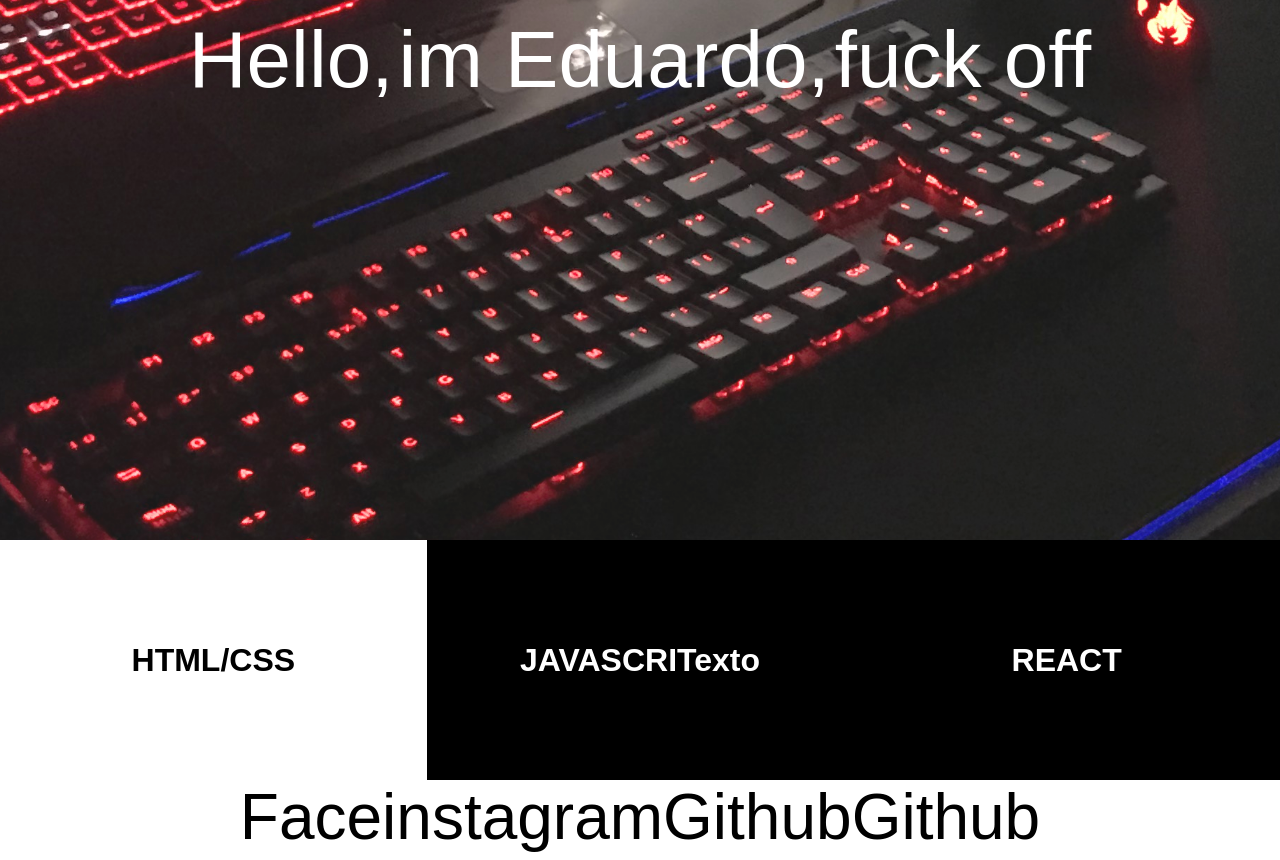
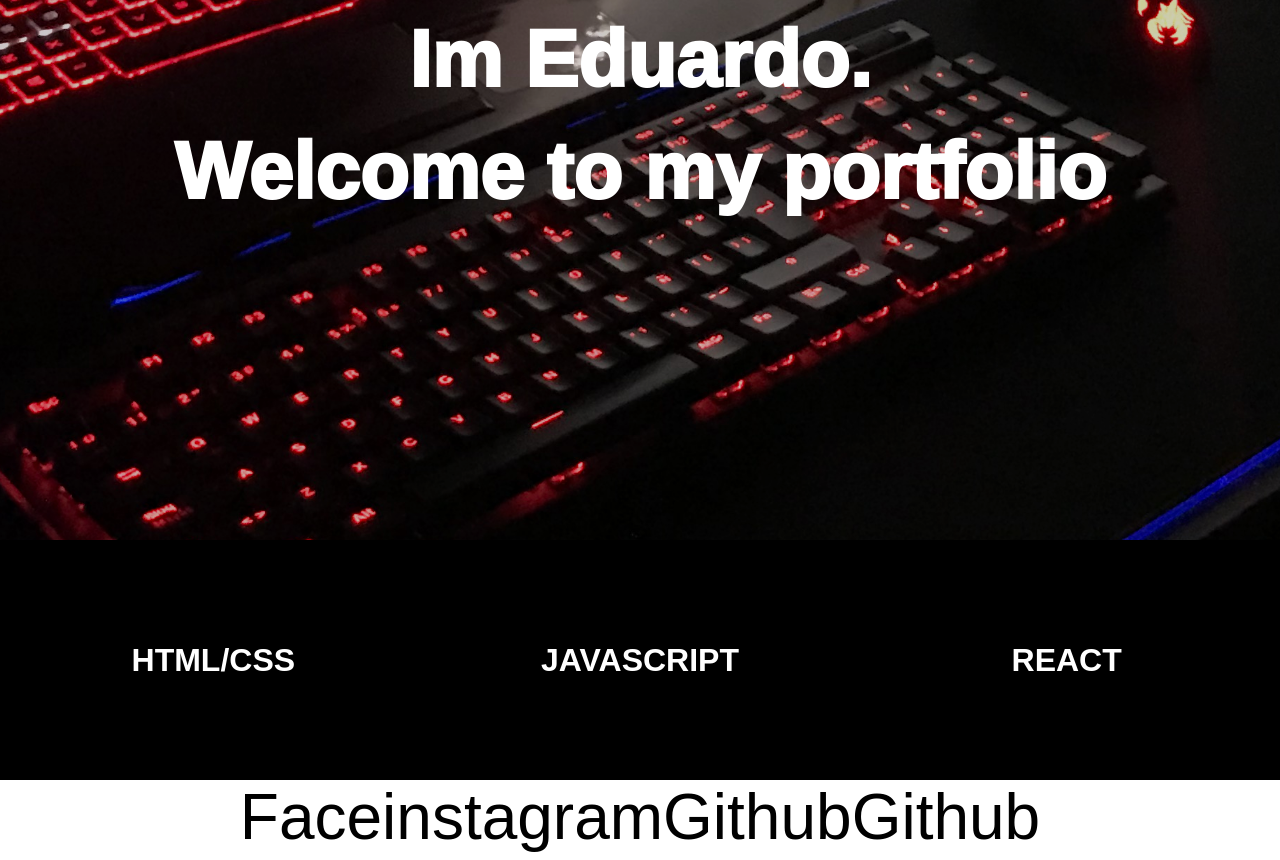
Before and after one commit to EdRafCas/Portfolio_SinglePage_react, a React (Create React App) app: page / in a window 1280 px wide. Shown: the part 420-1280 px from the top of the page. Built offline with nearby package versions, Linux system fonts and the light colour scheme; what webfontloader would draw is missing.

Commit message:
portfolio day 7

```diff
--- a/src/Components/Header.js
+++ b/src/Components/Header.js
@@ -9,19 +9,34 @@ import DesktopImage3 from './../img/tech.jpg'
 
 const Text =styled.div`
       display:flex;
-      flex-direction:row;
+      flex-direction:column;
       justify-content: center;
-      gap:5px;
-      :hover > div{
-            background:red;
-      }
+      align-items:center;
+      gap:40px;
+
+
 
 `
-const Content =styled.div`
+const Content1 =styled.div`
       position: relative;
       color: #ffffff;
       font-size: 5rem;
       line-height: 0.9;
+      font-weight:1000;
+
+`
+const Content2 =styled.div`
+      position: relative;
+      color: #fff;
+      font-size: 5rem;
+      line-height: 0.9;
+      font-weight:1000;
+      transition:0.3s all ease;
+      text-transform:uppercase;
+      :hover{
+            transform:scale(1.2)
+      }
+
 `
 
 const LanguagesContainer= styled.div`
@@ -35,11 +50,11 @@ const LanguagesContainer= styled.div`
 
 const SampleLanguage1=styled.div`
       height:100%;
-      color:#000;
+      color:#fff;
       display:flex;
       flex-direction:column;
       justify-content:center;
-      background:#fff;
+      background:#000;
       transition: .5s ease all;
       :hover{
             border: none;
@@ -69,7 +84,8 @@ const SampleLanguage3=styled.div`
       display:flex;
       flex-direction:column;
       justify-content:center;
-      transition: .5s ease all;
+      align-items:center;
+      transition: .3s ease all;
       :hover{
             border: none;
             color: white;
@@ -81,19 +97,24 @@ const SampleLanguage3=styled.div`
 
 const Texto =styled.h1`
       font-size:2rem;
-            text-align:center;
+      align-self:center;
       /* &:hover{
             font-size:3rem;
       } */
+
       ${SampleLanguage1}:hover &{
-                  box-shadow: 5px 5px 5px 5px grey;
-                  color: green;
-                  background-color: white;
+            text-shadow: 5px 5px 5px grey;
+            font-size:3rem;
+      };
       ${SampleLanguage2}:hover &{
-                  box-shadow: 5px 5px 5px 5px grey;
-                  color: green;
-                  background-color: white;
-      }
+            text-shadow: 5px 5px 5px grey;
+            font-size:3rem;
+      };
+      ${SampleLanguage3}:hover &{
+            text-shadow: 5px 5px 5px grey;
+            font-size:3rem;
+      };
+
 `
 
 
@@ -104,7 +125,7 @@ const ImageContainer = styled.div`
       flex-direction:column;
       justify-content:center;
       z-index:1;
-      }
+      background:#000;
 
 `
 
@@ -115,7 +136,7 @@ const FalseBackgroundDefault =styled.div`
             right:0px;
             bottom:0px;
             left:0px;
-                  opacity:0.9;
+            opacity:0.8;
             background: url(${DesktopImageDefault});
             background-repeat: no-repeat;
             background-position: center;
@@ -131,7 +152,7 @@ const FalseBackground1 =styled.div`
             right:0px;
             bottom:0px;
             left:0px;
-                  opacity:0.90;
+            opacity:0.8;
             background: url(${DesktopImage1});
             background-repeat: no-repeat;
             background-position: center;
@@ -148,7 +169,7 @@ const FalseBackground2 =styled.div`
             right:0px;
             bottom:0px;
             left:0px;
-                  opacity:0.90;
+            opacity:0.8;
             background: url(${DesktopImage2});
             background-repeat: no-repeat;
             background-position: center;
@@ -180,6 +201,9 @@ const Header = () => {
       const [background1, changeBackground1] =useState(false)
       const [background2, changeBackground2] =useState(false)
       const [background3, changeBackground3] =useState(false)
+      const [content, changeContent] =useState(false)
+      const [content2, changeContent2] =useState(false)
+      const [content3, changeContent3] =useState(false)
 
       return (
             <>
@@ -194,7 +218,18 @@ const Header = () => {
                   }
 
                   <Text>
-                        <Content >Hello,</Content><Content>im Eduardo,</Content> <Content>fuck off</Content>
+                        <Content1   onMouseEnter={()=>changeContent(true)}
+                                    onMouseLeave={()=>changeContent(false)}
+                        >{content ===true ? <Content2>Front-End</Content2>: "Hello." }
+                        </Content1>
+                        <Content1   onMouseEnter={()=>changeContent2(true)}
+                                    onMouseLeave={()=>changeContent2(false)}
+                        >{content2 ===true ? <Content2>Developer</Content2>: "Im Eduardo." }
+                        </Content1>
+                        <Content1   onMouseEnter={()=>changeContent3(true)}
+                                    onMouseLeave={()=>changeContent3(false)}
+                        >{content3 ===true ? <Content2>CONTACT</Content2>: "Welcome to my portfolio" }
+                        </Content1>
                   </Text>
             </ImageContainer>
 
@@ -205,7 +240,7 @@ const Header = () => {
                   </SampleLanguage1>
                   <SampleLanguage2 onMouseEnter={()=>changeBackground2(true)}
                                     onMouseLeave={()=>changeBackground2(false)}>
-                                    <Texto>JAVASCRITexto</Texto>
+                                    <Texto>JAVASCRIPT</Texto>
                   </SampleLanguage2>
                   <SampleLanguage3 onMouseEnter={()=>changeBackground3(true)}
                                     onMouseLeave={()=>changeBackground3(false)}>
```
Lines whose indentation alone changed are shown as unchanged.
